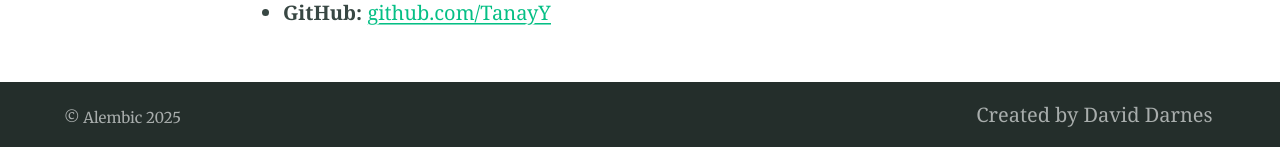
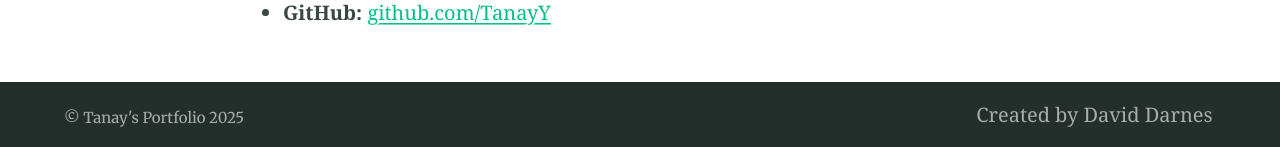
Before and after one commit to TanayY/TanayY.github.io, a Jekyll site: the page built from index.md, in a window 1280 px wide and 900 px high, scrolled down 1766 px. Shown: the part 750-897 px from the top of the window. Built offline with Jekyll 4.4.1, drawn with Linux system fonts in a browser that asks for light colours; some of the changed lines change nothing that is shown.

Commit message:
Update _config.yml

```diff
--- a/_config.yml
+++ b/_config.yml
@@ -93,13 +93,13 @@
 # 7. Site settings
 encoding: utf-8 # Make sure the encoding is right
 lang: en-GB # Set the site language
-title: "Alembic" # Site name or title, also used in jekyll-seo-tag
+title: "Tanay's Portfolio" # Site name or title, also used in jekyll-seo-tag
 logo: "/assets/logos/logo.svg" # Site logo, also used in jekyll-seo-tag
 description: "Alembic is a starting point for Jekyll projects. Rather than starting from scratch, this boilerplate is designed to get the ball rolling immediately" # Site description and default description, also used in jekyll-seo-tag
-url: "https://alembic.darn.es" # Site url, also used in jekyll-seo-tag
+url: "https://tanayy.github.io/" # Site url, also used in jekyll-seo-tag
 baseurl: ""
-repo: "https://github.com/daviddarnes/alembic"
-email: "me@daviddarnes.com"
+repo: "https://github.com/TanayY"
+email: "yeole.tanay212@gmail.com"
 # disqus: "alembic-1" # Blog post comments, uncomment the option and set the site ID from your Disqus account
 # date_format: "%-d %B %Y" # Blog post date formatting using placeholder formatting
 # google_analytics: ""
@@ -139,10 +139,10 @@
   url: https://darn.es
 
 social_links: # Appears in sidebar. Set the urls then uncomment and comment out as desired
-  Twitter: https://twitter.com/DavidDarnes
-  LinkedIn: https://www.linkedin.com/in/daviddarnes
-  GitHub: https://github.com/daviddarnes
-  link: https://darn.es
+  Twitter: https://twitter.com/TanayYeole
+  LinkedIn: https://www.linkedin.com/in/tanay-yeole/
+  GitHub: https://github.com/TanayY
+  link: https://tanayy.github.io
   RSS: /feed.xml
 
 sharing_links: # Appear at the bottom of single blog posts, add as desired. The value can be 'true' or the desired button colour
```
